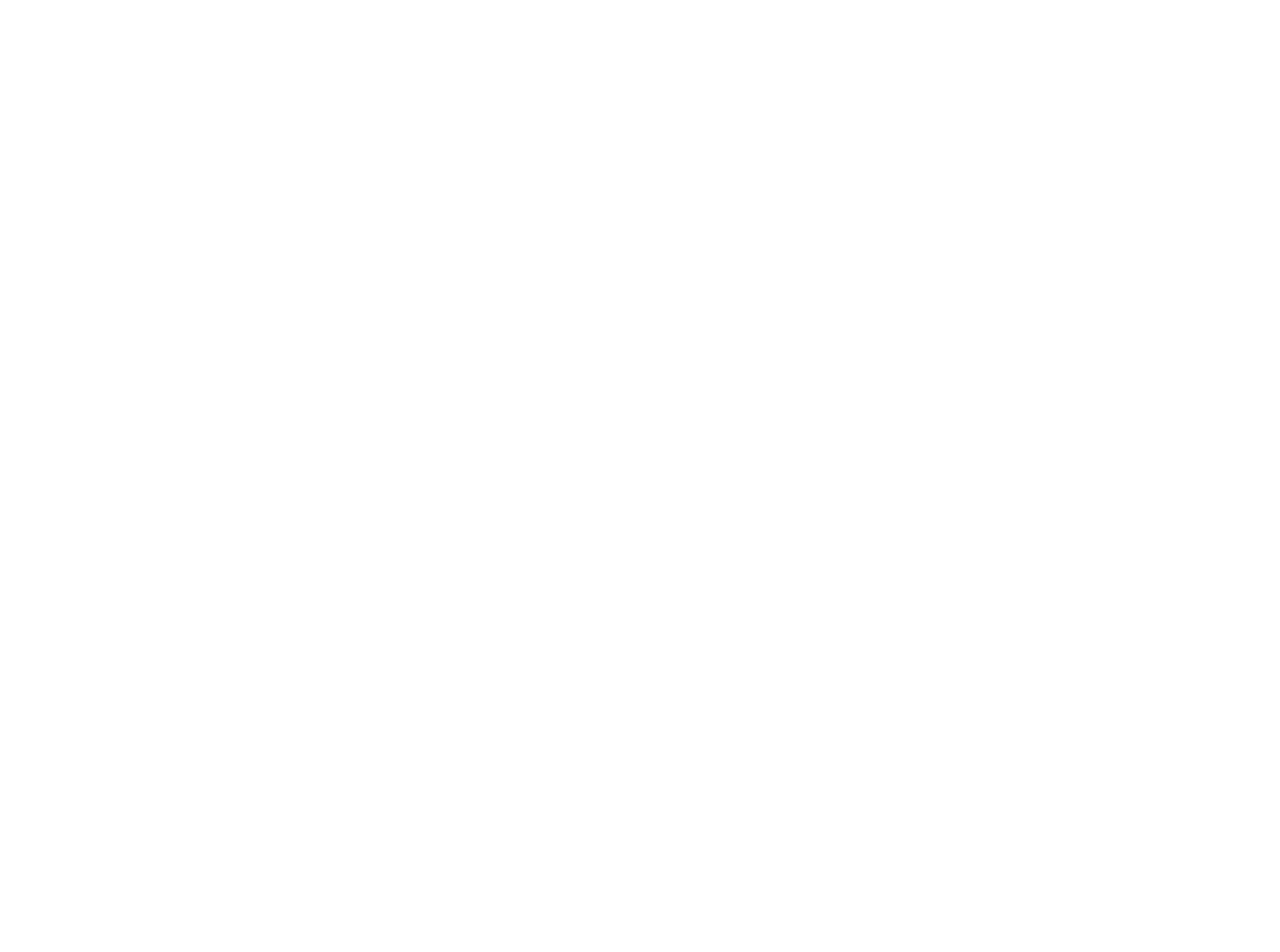
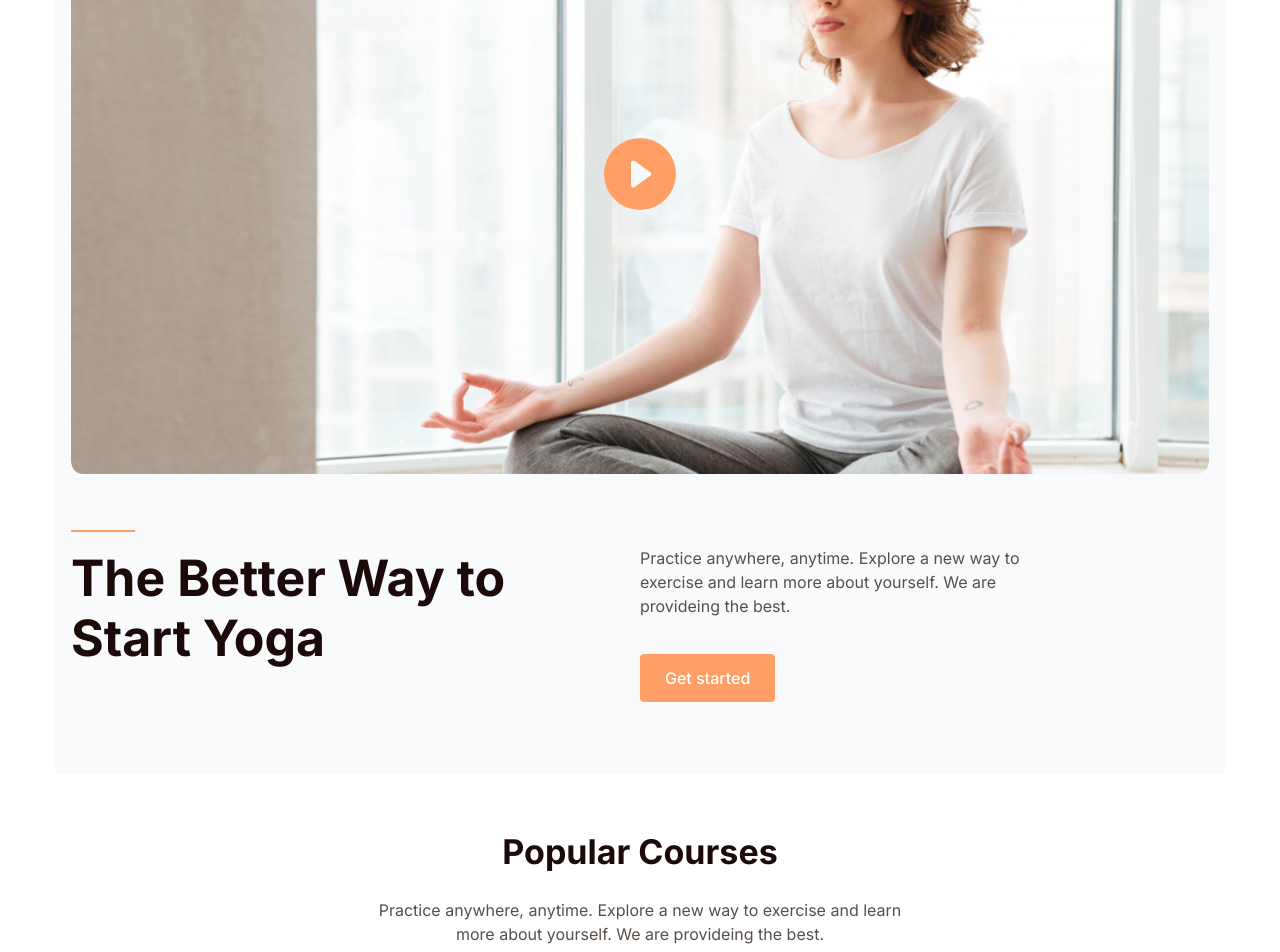
Before and after one commit to JacekLiman/yoga-website, a React (Vite) app: page / in a window 1280 px wide. Shown: the part 1680-2632 px from the top of the page. Before the commit the page ends 1538 px from the top, so only its background shows below. Built offline with nearby package versions, Linux system fonts and the light colour scheme.

Commit message:
add Courses component

```diff
--- a/package.json
+++ b/package.json
@@ -14,11 +14,13 @@
     "react-countup": "^6.5.0",
     "react-dom": "^18.2.0",
     "react-icons": "^5.0.1",
+    "react-modal-video": "^2.0.1",
     "sass": "^1.70.0"
   },
   "devDependencies": {
     "@types/react": "^18.2.43",
     "@types/react-dom": "^18.2.17",
+    "@types/react-modal-video": "^1.2.3",
     "@typescript-eslint/eslint-plugin": "^6.14.0",
     "@typescript-eslint/parser": "^6.14.0",
     "@vitejs/plugin-react": "^4.2.1",
--- a/src/App.tsx
+++ b/src/App.tsx
@@ -1,5 +1,7 @@
 import Cards from "./components/Cards";
+import Courses from "./components/Courses";
 import Facts from "./components/Facts";
+import Features from "./components/Features";
 import Header from "./components/Header";
 import Hero from "./components/Hero";
 
@@ -10,6 +12,8 @@
       <Hero />
       <Cards/>
       <Facts/>
+      <Features/>
+      <Courses/>
     </div>
   );
 }
--- a/src/components/Courses.tsx
+++ b/src/components/Courses.tsx
@@ -1,9 +1,46 @@
+import { courses } from "../data";
 
+import { BsStarFill, BsStarHalf } from "react-icons/bs";
 
 const Courses = () => {
   return (
-    <div>Courses</div>
-  )
-}
+    <section>
+      <div className="container mx-auto">
+        <div className="py-10 lg:py-14">
+          <h2 className="h3 font-bold text-center">Popular Courses</h2>
+          <p className="max-w-[550px] mx-auto text-center mt-6 mb-12">
+            Practice anywhere, anytime. Explore a new way to exercise and learn
+            more about yourself. We are provideing the best.
+          </p>
+          <div className="grid grid-cols-1 lg:grid-cols-3 gap-7">
+            {courses.map((item, idx) => {
+              const { image, title, desc, link, delay } = item;
+              return (
+                <div key={idx}>
+                  <div className=" max-w-[400px] mx-auto">
+                    <img className="w-full" src={image} alt="" />
+                    <h4 className="text-[18px] font-medium mt-3">{title}</h4>
+                    <p className="text-[15px] mt-4 mb-10">{desc}</p>
+                    <div className="flex items-center justify-between">
+                      <div className="text-orange flex items-center">
+                        <BsStarFill />
+                        <BsStarFill />
+                        <BsStarFill />
+                        <BsStarFill />
+                        <BsStarHalf/>
+                      </div>
+                      <a href='#'>{link}</a>
+                    </div>
+                  </div>
+                </div>
+              );
+            })}
+          </div>
+          <button className="btn btn-sm btn-orange mx-auto block mt-10 lg:mt-14">Browse all</button>
+        </div>
+      </div>
+    </section>
+  );
+};
 
-export default Courses
+export default Courses;
--- a/src/components/Features.tsx
+++ b/src/components/Features.tsx
@@ -1,9 +1,50 @@
+import { useState } from "react";
 
+import ModalVideo from "react-modal-video";
+import "../video.scss";
+
+import { BsPlayCircleFill } from "react-icons/bs";
 
 const Features = () => {
+  const [isOpen, setIsOpen] = useState(false);
   return (
-    <div>Features</div>
-  )
-}
+    <section>
+      <div className="container mx-auto bg-slate-50">
+        <div className="py-4">
+          <div className="rounded-xl flex justify-center items-center min-h-[300px] lg:min-h-[600px] bg-video bg-no-repeat bg-center bg-cover">
+            <button
+              onClick={() => setIsOpen(true)}
+              className="text-6xl lg:text-7xl text-orange hover:text-orange-hover hover:scale-110 transition-all"
+            >
+              <BsPlayCircleFill />
+            </button>
+          </div>
+          <div className="my-10 lg:my-14 grid grid-cols-1 lg:grid-cols-2">
+            <div>
+              <div className="w-9 h-[2px] lg:w-16 bg-orange mb-4"></div>
+              <h2 className="h2">
+                The Better Way to <br />
+                Start Yoga
+              </h2>
+            </div>
+            <div>
+              <p className="mt-4 mb-9 max-w-[400px]">
+                Practice anywhere, anytime. Explore a new way to exercise and
+                learn more about yourself. We are provideing the best.
+              </p>
+              <button className="btn btn-sm btn-orange">Get started</button>
+            </div>
+          </div>
+          <ModalVideo
+            onClose={() => setIsOpen(false)}
+            videoId="v7SN-d4qXx0"
+            channel="youtube"
+            isOpen={isOpen}
+          />
+        </div>
+      </div>
+    </section>
+  );
+};
 
-export default Features
+export default Features;
--- a/tailwind.config.js
+++ b/tailwind.config.js
@@ -8,7 +8,7 @@
     container: {
       padding: {
         DEFAULT: "1rem",
-        lg: "0",
+
       },
     },
     screens: {
```
Also changed, not shown: 1 other file (tests, documents, lock files or other folders).
